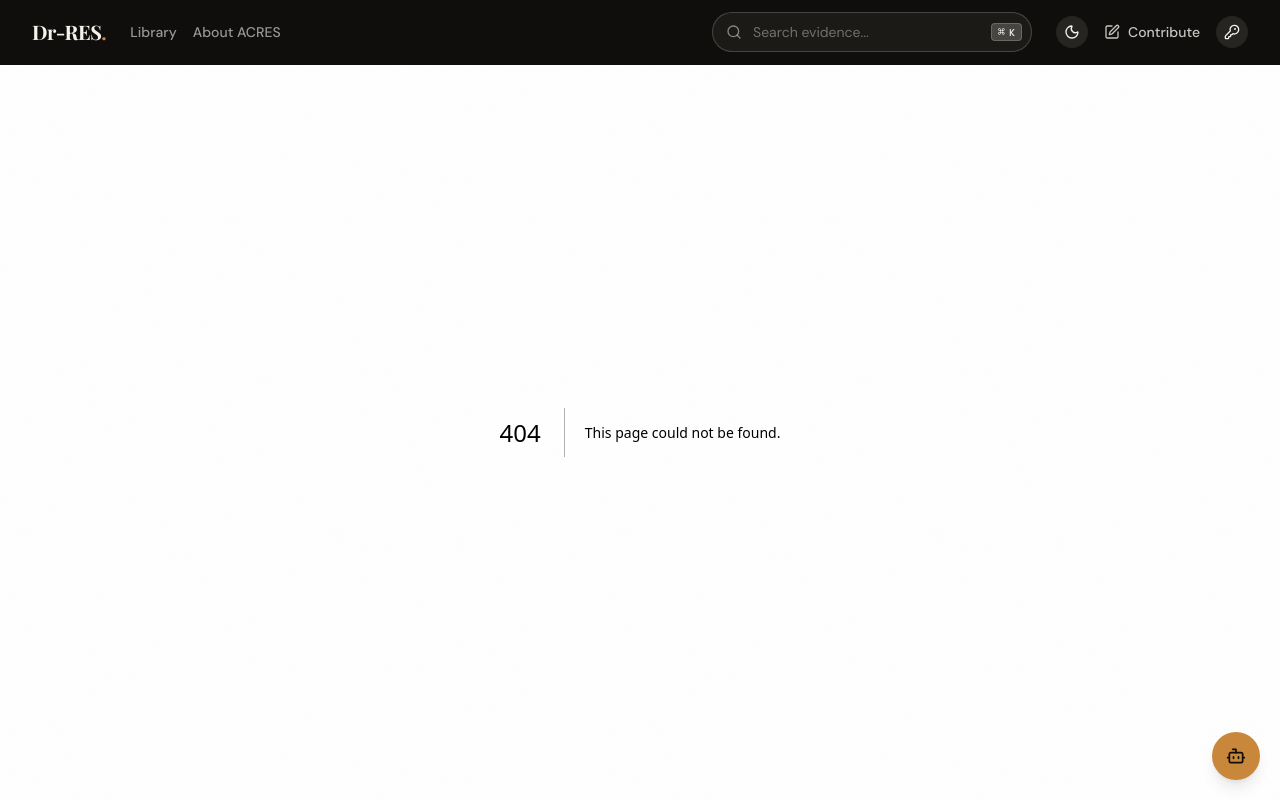
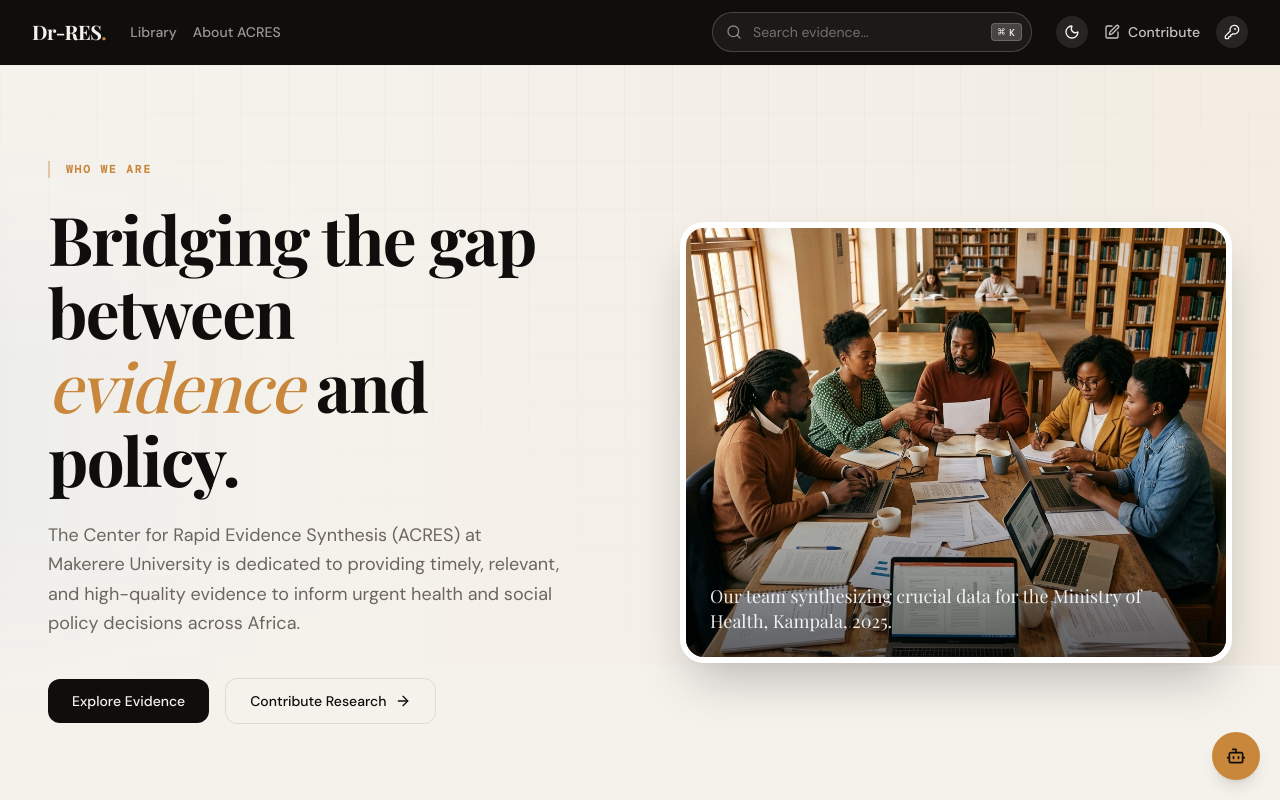
Before and after one commit to Aurits/drres-app, a Next.js app in the folder frontend/: page /about in a window 1280 px wide. Before the commit this address had no page. Built offline with nearby package versions, Linux system fonts and the light colour scheme.

Commit message:
feat: implement About page with hero section and methodology overview

```diff
--- /dev/null
+++ b/frontend/app/about/page.tsx
@@ -0,0 +1,122 @@
+import Image from "next/image";
+import { ArrowRight, BookOpen, Globe2, ShieldCheck, Users } from "lucide-react";
+import Link from "next/link";
+
+export default function AboutPage() {
+  return (
+    <div className="flex flex-col w-full bg-background overflow-hidden relative">
+
+      {/* Minimalistic Background Effects */}
+      <div className="absolute inset-0 z-0 overflow-hidden pointer-events-none">
+        <div className="absolute top-0 right-0 w-[80%] h-[600px] bg-gradient-to-l from-primary/5 to-transparent"></div>
+        <div className="absolute top-1/4 left-[-10%] w-1/3 h-1/2 bg-gradient-to-r from-blue-500/5 to-transparent blur-3xl"></div>
+        <div className="absolute inset-0 bg-[linear-gradient(to_right,#8080800a_1px,transparent_1px),linear-gradient(to_bottom,#8080800a_1px,transparent_1px)] bg-[size:3rem_3rem] [mask-image:radial-gradient(ellipse_80%_80%_at_50%_0%,#000_20%,transparent_100%)]"></div>
+      </div>
+
+      {/* Hero Section */}
+      <section className="relative z-10 w-full pt-16 pb-20 lg:pt-24 lg:pb-32 px-6 lg:px-12">
+        <div className="max-w-[1200px] mx-auto grid grid-cols-1 lg:grid-cols-2 gap-12 lg:gap-20 items-center">
+
+          <div className="flex-1 flex flex-col items-start xl:pr-10 order-2 lg:order-1">
+            <div className="relative mb-6 pl-4 border-l-2 border-primary/40">
+              <span className="font-mono text-[11px] tracking-[2px] uppercase font-bold text-primary block">
+                Who We Are
+              </span>
+            </div>
+
+            <h1 className="font-serif text-4xl sm:text-5xl lg:text-[4.2rem] font-bold tracking-tight text-foreground mb-6 leading-[1.1]">
+              Bridging the gap between <span className="text-primary italic font-medium">evidence</span> and policy.
+            </h1>
+
+            <p className="text-base md:text-lg text-muted-foreground leading-relaxed max-w-xl mb-10">
+              The Center for Rapid Evidence Synthesis (ACRES) at Makerere University is dedicated to providing timely, relevant, and high-quality evidence to inform urgent health and social policy decisions across Africa.
+            </p>
+
+            <div className="flex flex-wrap items-center gap-4">
+              <Link
+                href="/search"
+                className="px-6 py-3 bg-foreground text-background rounded-xl font-medium hover:bg-foreground/90 transition-all text-sm flex items-center justify-center min-w-[160px]"
+              >
+                Explore Evidence
+              </Link>
+              <Link
+                href="/dashboard/submit"
+                className="px-6 py-3 bg-transparent border-[1.5px] border-border text-foreground rounded-xl font-medium hover:border-foreground/30 transition-all text-sm flex items-center justify-center gap-2 min-w-[160px]"
+              >
+                Contribute Research
+                <ArrowRight className="w-4 h-4" />
+              </Link>
+            </div>
+          </div>
+
+          {/* Hero Image */}
+          <div className="w-full relative rounded-3xl overflow-hidden aspect-[4/3] lg:aspect-[5/4] shadow-2xl order-1 lg:order-2 border-[6px] border-card">
+             <Image
+                src="/about_hero_bg.png"
+                alt="ACRES researchers collaborating"
+                fill
+                className="object-cover hover:scale-105 transition-transform duration-[2s] ease-in-out"
+                priority
+              />
+              <div className="absolute inset-0 bg-gradient-to-t from-black/60 via-transparent to-transparent"></div>
+              <div className="absolute bottom-6 left-6 right-6">
+                 <p className="text-white/90 font-serif text-lg leading-snug drop-shadow-md">
+                   Our team synthesizing crucial data for the Ministry of Health, Kampala, 2025.
+                 </p>
+              </div>
+          </div>
+
+        </div>
+      </section>
+
+      {/* Stats Ribbon */}
+      <section className="relative z-10 w-full bg-foreground text-background py-16 px-6">
+         <div className="max-w-[1200px] mx-auto flex flex-col md:flex-row divide-y md:divide-y-0 md:divide-x divide-background/10">
+            <div className="flex-1 py-6 md:py-0 md:px-8 text-center flex flex-col items-center">
+              <h3 className="font-serif text-5xl font-bold text-primary mb-2">12+</h3>
+              <p className="font-mono text-[11px] tracking-[1.5px] uppercase text-background/60">African Nations Served</p>
+            </div>
+            <div className="flex-1 py-6 md:py-0 md:px-8 text-center flex flex-col items-center">
+              <h3 className="font-serif text-5xl font-bold mb-2">4,000+</h3>
+              <p className="font-mono text-[11px] tracking-[1.5px] uppercase text-background/60">Indexed Syntheses</p>
+            </div>
+            <div className="flex-1 py-6 md:py-0 md:px-8 text-center flex flex-col items-center">
+              <h3 className="font-serif text-5xl font-bold text-forest mb-2">48h</h3>
+              <p className="font-mono text-[11px] tracking-[1.5px] uppercase text-background/60">Avg. Request Turnaround</p>
+            </div>
+         </div>
+      </section>
+
+      {/* Our Approach */}
+      <section className="relative z-10 w-full py-24 px-6 lg:px-12 bg-muted/20 border-b border-border text-center">
+        <div className="max-w-[800px] mx-auto mb-16">
+          <span className="font-mono text-[10px] tracking-[2px] uppercase font-bold text-muted-foreground block mb-4">Methodology</span>
+          <h2 className="font-serif text-3xl lg:text-4xl font-bold text-foreground mb-6 leading-tight">
+            How we translate global knowledge into local action.
+          </h2>
+          <p className="text-muted-foreground text-lg leading-relaxed">
+            The Dr-RES platform is built on a foundation of rigorous methodology, local context, and cutting-edge technology ensuring policymakers get the right answers exactly when they need them.
+          </p>
+        </div>
+
+        <div className="max-w-[1200px] mx-auto grid grid-cols-1 md:grid-cols-2 lg:grid-cols-4 gap-8">
+          {[
+            { icon: BookOpen, title: "Curated Repository", desc: "A living database of rigorously vetted primary studies, reviews, and rapid response briefs." },
+            { icon: Globe2, title: "Contextual Relevance", desc: "Evidence mapped and filtered specifically for Sub-Saharan African policy contexts and the SDGs." },
+            { icon: ShieldCheck, title: "Rigorous Moderation", desc: "All submissions undergo independent expert review before being published to the public library." },
+            { icon: Users, title: "Collaborative Network", desc: "A growing ecosystem of researchers, analysts, and decision-makers working in tandem." },
+          ].map((item, i) => (
+             <div key={i} className="bg-card border border-border p-8 rounded-2xl text-left hover:border-primary/50 transition-colors shadow-sm">
+                <div className="w-12 h-12 bg-primary/10 rounded-xl flex items-center justify-center mb-6">
+                   <item.icon className="w-6 h-6 text-primary" />
+                </div>
+                <h3 className="font-serif text-xl font-bold text-foreground mb-3">{item.title}</h3>
+                <p className="text-sm text-muted-foreground leading-relaxed">{item.desc}</p>
+             </div>
+          ))}
+        </div>
+      </section>
+
+    </div>
+  );
+}
```
Also changed, not shown: frontend/public/about_hero_bg.png (added), frontend/public/hero.png (added).
